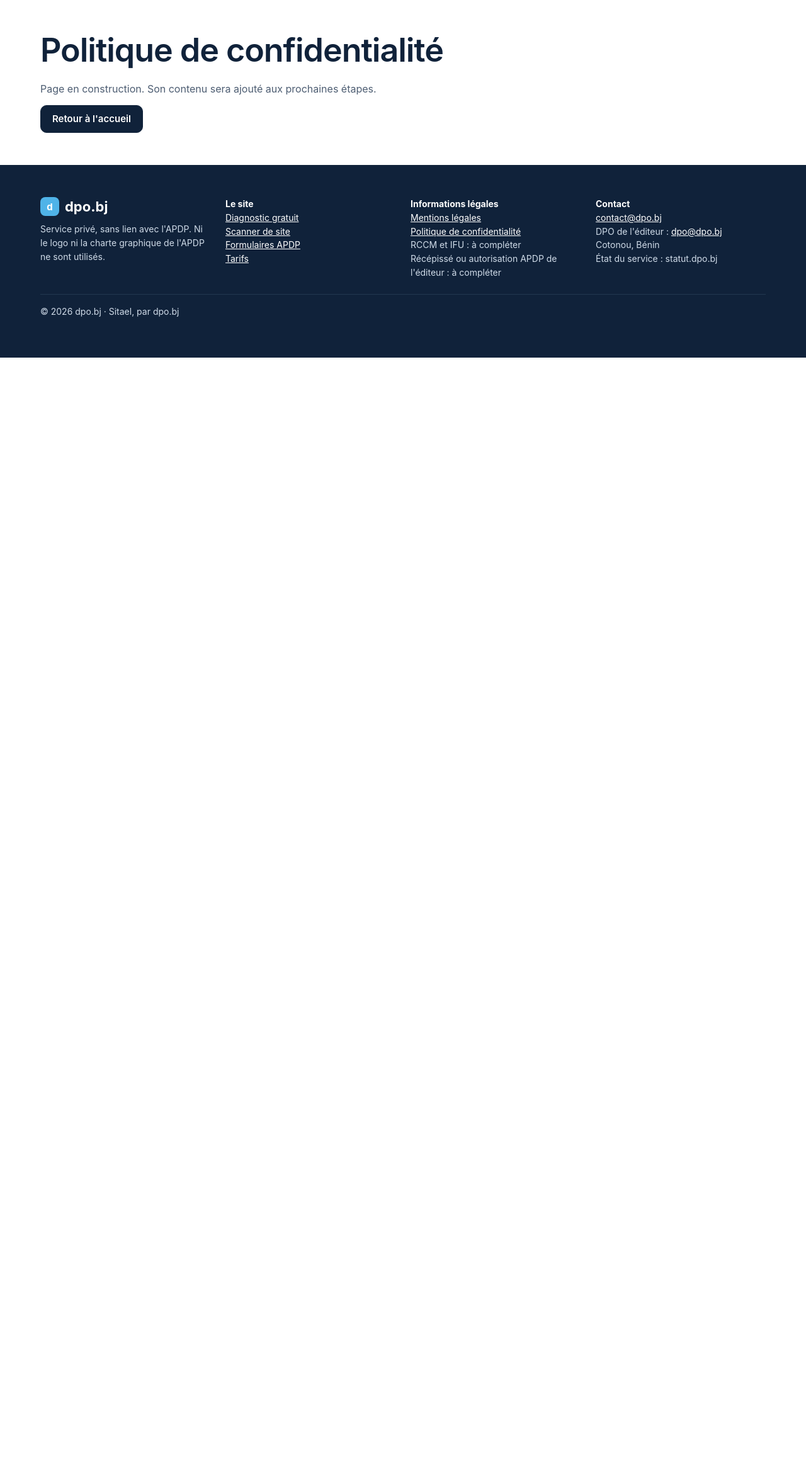
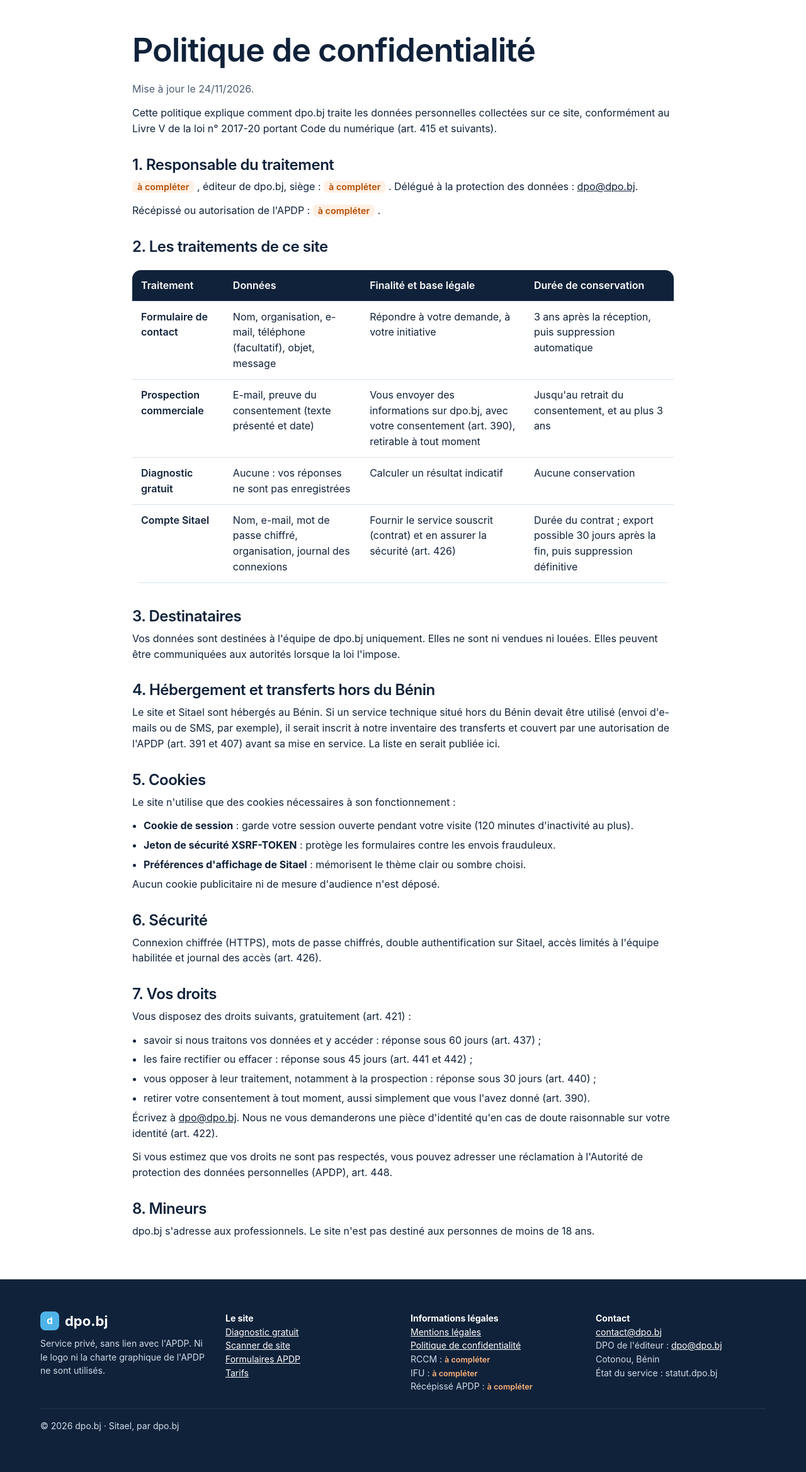
Before and after one commit to houedonoufils-stack/dpo-bj, a Laravel app: page /confidentialite in a window 1280 px wide. Shown: the part 97-2435 px from the top of the page at 63% size. Before the commit the page ends 665 px from the top, so only its background shows below. Run offline with Laravel 12, Linux system fonts and the light colour scheme.

Commit message:
Site dpo.bj - Étape 11 : mentions légales et politique de confidentialité

```diff
--- /dev/null
+++ b/app/Http/Controllers/Site/LegalController.php
@@ -0,0 +1,29 @@
+<?php
+
+namespace App\Http\Controllers\Site;
+
+use App\Http\Controllers\Controller;
+use App\Models\DemandeContact;
+use Illuminate\View\View;
+
+class LegalController extends Controller
+{
+    /** Page « Mentions légales » (section 4.1 du cahier des charges). */
+    public function mentions(): View
+    {
+        return view('site.mentions', [
+            'editeur' => config('editeur'),
+        ]);
+    }
+
+    /** Page « Politique de confidentialité » conforme au Livre V (section 4.1). */
+    public function confidentialite(): View
+    {
+        return view('site.confidentialite', [
+            'editeur' => config('editeur'),
+            'emails' => config('dpo.emails'),
+            'conservationContact' => DemandeContact::CONSERVATION_ANNEES,
+            'dureeSession' => config('session.lifetime'),
+        ]);
+    }
+}
--- /dev/null
+++ b/config/editeur.php
@@ -0,0 +1,33 @@
+<?php
+
+/*
+|--------------------------------------------------------------------------
+| Informations légales de l'éditeur de dpo.bj
+|--------------------------------------------------------------------------
+| À COMPLÉTER avant la mise en ligne. Une valeur null s'affiche
+| « à compléter » sur le site : on n'invente jamais une information légale.
+*/
+
+return [
+
+    'raison_sociale' => env('EDITEUR_RAISON_SOCIALE'),        // ex. « DPO BJ SARL »
+    'forme_juridique' => env('EDITEUR_FORME'),                // ex. « SARL au capital de … FCFA »
+    'siege' => env('EDITEUR_SIEGE'),                          // adresse complète à Cotonou
+    'rccm' => env('EDITEUR_RCCM'),
+    'ifu' => env('EDITEUR_IFU'),
+    'telephone' => env('EDITEUR_TELEPHONE'),
+    'directeur_publication' => env('EDITEUR_DIRECTEUR_PUBLICATION'),
+
+    // Hébergeur : au Bénin d'après la section 5 du cahier des charges
+    'hebergeur' => [
+        'nom' => env('HEBERGEUR_NOM'),
+        'adresse' => env('HEBERGEUR_ADRESSE'),
+        'telephone' => env('HEBERGEUR_TELEPHONE'),
+    ],
+
+    // Formalités de dpo.bj auprès de l'APDP pour ses propres traitements
+    'recepisse_apdp' => env('EDITEUR_RECEPISSE_APDP'),
+
+    'politique_mise_a_jour' => '24/11/2026',
+
+];
--- a/public/css/site.css
+++ b/public/css/site.css
@@ -246,3 +246,10 @@ section[id] { scroll-margin-top: 80px; }
 .mentions { margin-top: 18px; }
 /* Le champ piège : hors de l'écran (pas display:none, que certains robots détectent) */
 .piege { position: absolute; left: -10000px; width: 1px; height: 1px; overflow: hidden; }
+
+/* ===== Pages légales ===== */
+.texte-legal { max-width: 860px; }
+.texte-legal h2 { font-size: 24px; margin-top: 32px; }
+.texte-legal .tableau { margin-bottom: 8px; }
+.a-completer { background: var(--orl); color: #b34d00; padding: 1px 8px; border-radius: 6px; font-weight: 600; font-size: 0.9em; }
+footer .a-completer { background: transparent; color: #ffb27a; padding: 0; }
--- /dev/null
+++ b/resources/views/components/a-completer.blade.php
@@ -0,0 +1,7 @@
+@props(['valeur'])
+
+@if (filled($valeur))
+    {{ $valeur }}
+@else
+    <span class="a-completer">à compléter</span>
+@endif
--- a/resources/views/layouts/site.blade.php
+++ b/resources/views/layouts/site.blade.php
@@ -84,8 +84,9 @@
                     <b>Informations légales</b><br>
                     <a href="{{ route('site.mentions') }}">Mentions légales</a><br>
                     <a href="{{ route('site.confidentialite') }}">Politique de confidentialité</a><br>
-                    RCCM et IFU : à compléter<br>
-                    Récépissé ou autorisation APDP de l'éditeur : à compléter
+                   RCCM : <x-a-completer :valeur="config('editeur.rccm')" /><br>
+                    IFU : <x-a-completer :valeur="config('editeur.ifu')" /><br>
+                    Récépissé APDP : <x-a-completer :valeur="config('editeur.recepisse_apdp')" />
                 </div>
                 <div class="small">
                     <b>Contact</b><br>
--- /dev/null
+++ b/resources/views/site/confidentialite.blade.php
@@ -0,0 +1,115 @@
+@extends('layouts.site')
+
+@section('title', 'Politique de confidentialité')
+
+@section('content')
+    <section class="band">
+        <div class="wrap texte-legal">
+            <h1>Politique de confidentialité</h1>
+            <p class="mut">Mise à jour le {{ $editeur['politique_mise_a_jour'] }}.</p>
+
+            <p>
+                Cette politique explique comment dpo.bj traite les données personnelles collectées sur ce site,
+                conformément au Livre V de la loi n° 2017-20 portant Code du numérique (art. 415 et suivants).
+            </p>
+
+            <h2>1. Responsable du traitement</h2>
+            <p>
+                <x-a-completer :valeur="$editeur['raison_sociale']" />, éditeur de dpo.bj,
+                siège : <x-a-completer :valeur="$editeur['siege']" />.
+                Délégué à la protection des données : <a href="mailto:{{ $emails['dpo'] }}">{{ $emails['dpo'] }}</a>.
+            </p>
+            <p>
+                Récépissé ou autorisation de l'APDP : <x-a-completer :valeur="$editeur['recepisse_apdp']" />.
+            </p>
+
+            <h2>2. Les traitements de ce site</h2>
+            <div class="scroll">
+                <table class="tableau comp">
+                    <thead>
+                        <tr>
+                            <th scope="col">Traitement</th>
+                            <th scope="col">Données</th>
+                            <th scope="col">Finalité et base légale</th>
+                            <th scope="col">Durée de conservation</th>
+                        </tr>
+                    </thead>
+                    <tbody>
+                        <tr>
+                            <th scope="row">Formulaire de contact</th>
+                            <td>Nom, organisation, e-mail, téléphone (facultatif), objet, message</td>
+                            <td>Répondre à votre demande, à votre initiative</td>
+                            <td>{{ $conservationContact }} ans après la réception, puis suppression automatique</td>
+                        </tr>
+                        <tr>
+                            <th scope="row">Prospection commerciale</th>
+                            <td>E-mail, preuve du consentement (texte présenté et date)</td>
+                            <td>Vous envoyer des informations sur dpo.bj, avec votre consentement (art. 390), retirable à tout moment</td>
+                            <td>Jusqu'au retrait du consentement, et au plus {{ $conservationContact }} ans</td>
+                        </tr>
+                        <tr>
+                            <th scope="row">Diagnostic gratuit</th>
+                            <td>Aucune : vos réponses ne sont pas enregistrées</td>
+                            <td>Calculer un résultat indicatif</td>
+                            <td>Aucune conservation</td>
+                        </tr>
+                        <tr>
+                            <th scope="row">Compte Sitael</th>
+                            <td>Nom, e-mail, mot de passe chiffré, organisation, journal des connexions</td>
+                            <td>Fournir le service souscrit (contrat) et en assurer la sécurité (art. 426)</td>
+                            <td>Durée du contrat ; export possible 30 jours après la fin, puis suppression définitive</td>
+                        </tr>
+                    </tbody>
+                </table>
+            </div>
+
+            <h2>3. Destinataires</h2>
+            <p>
+                Vos données sont destinées à l'équipe de dpo.bj uniquement. Elles ne sont ni vendues ni louées.
+                Elles peuvent être communiquées aux autorités lorsque la loi l'impose.
+            </p>
+
+            <h2>4. Hébergement et transferts hors du Bénin</h2>
+            <p>
+                Le site et Sitael sont hébergés au Bénin. Si un service technique situé hors du Bénin devait être utilisé
+                (envoi d'e-mails ou de SMS, par exemple), il serait inscrit à notre inventaire des transferts et couvert
+                par une autorisation de l'APDP (art. 391 et 407) avant sa mise en service. La liste en serait publiée ici.
+            </p>
+
+            <h2>5. Cookies</h2>
+            <p>Le site n'utilise que des cookies nécessaires à son fonctionnement :</p>
+            <ul class="liste">
+                <li><b>Cookie de session</b> : garde votre session ouverte pendant votre visite ({{ $dureeSession }} minutes d'inactivité au plus).</li>
+                <li><b>Jeton de sécurité XSRF-TOKEN</b> : protège les formulaires contre les envois frauduleux.</li>
+                <li><b>Préférences d'affichage de Sitael</b> : mémorisent le thème clair ou sombre choisi.</li>
+            </ul>
+            <p>Aucun cookie publicitaire ni de mesure d'audience n'est déposé.</p>
+
+            <h2>6. Sécurité</h2>
+            <p>
+                Connexion chiffrée (HTTPS), mots de passe chiffrés, double authentification sur Sitael, accès limités
+                à l'équipe habilitée et journal des accès (art. 426).
+            </p>
+
+            <h2>7. Vos droits</h2>
+            <p>Vous disposez des droits suivants, gratuitement (art. 421) :</p>
+            <ul class="liste">
+                <li>savoir si nous traitons vos données et y accéder : réponse sous 60 jours (art. 437) ;</li>
+                <li>les faire rectifier ou effacer : réponse sous 45 jours (art. 441 et 442) ;</li>
+                <li>vous opposer à leur traitement, notamment à la prospection : réponse sous 30 jours (art. 440) ;</li>
+                <li>retirer votre consentement à tout moment, aussi simplement que vous l'avez donné (art. 390).</li>
+            </ul>
+            <p>
+                Écrivez à <a href="mailto:{{ $emails['dpo'] }}">{{ $emails['dpo'] }}</a>.
+                Nous ne vous demanderons une pièce d'identité qu'en cas de doute raisonnable sur votre identité (art. 422).
+            </p>
+            <p>
+                Si vous estimez que vos droits ne sont pas respectés, vous pouvez adresser une réclamation
+                à l'Autorité de protection des données personnelles (APDP), art. 448.
+            </p>
+
+            <h2>8. Mineurs</h2>
+            <p>dpo.bj s'adresse aux professionnels. Le site n'est pas destiné aux personnes de moins de 18 ans.</p>
+        </div>
+    </section>
+@endsection
--- a/routes/web.php
+++ b/routes/web.php
@@ -15,6 +15,7 @@ use App\Http\Controllers\Site\FormulairesController;
 use App\Http\Controllers\Site\TarifsController;
 use App\Http\Controllers\Site\ApprendreController;
 use App\Http\Controllers\Site\ContactController;
+use App\Http\Controllers\Site\LegalController;
 
 /*
 |--------------------------------------------------------------------------
@@ -40,8 +41,8 @@ Route::name('site.')->group(function () {
     ->middleware('throttle:5,1')
     ->name('contact.envoyer');
     Route::view('/scanner', 'site.page', ['titre' => 'Scanner de site'])->name('scanner');
-    Route::view('/mentions-legales', 'site.page', ['titre' => 'Mentions légales'])->name('mentions');
-    Route::view('/confidentialite', 'site.page', ['titre' => 'Politique de confidentialité'])->name('confidentialite');
+    Route::get('/mentions-legales', [LegalController::class, 'mentions'])->name('mentions');
+    Route::get('/confidentialite', [LegalController::class, 'confidentialite'])->name('confidentialite');
 });
 
 Route::prefix('{current_team}')
```
Also changed, not shown: resources/views/site/mentions.blade.php (added, +66 -0 lines), tests/Feature/site/LegalTest.php (added, +35 -0 lines).
